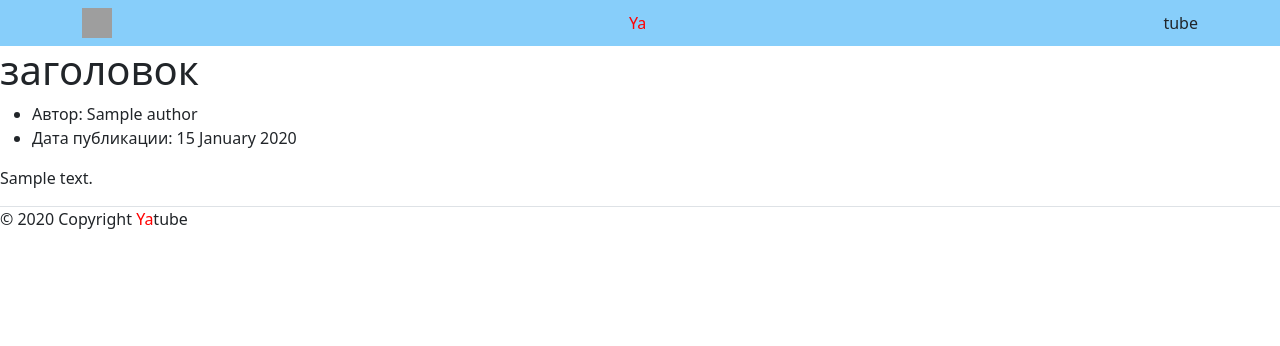
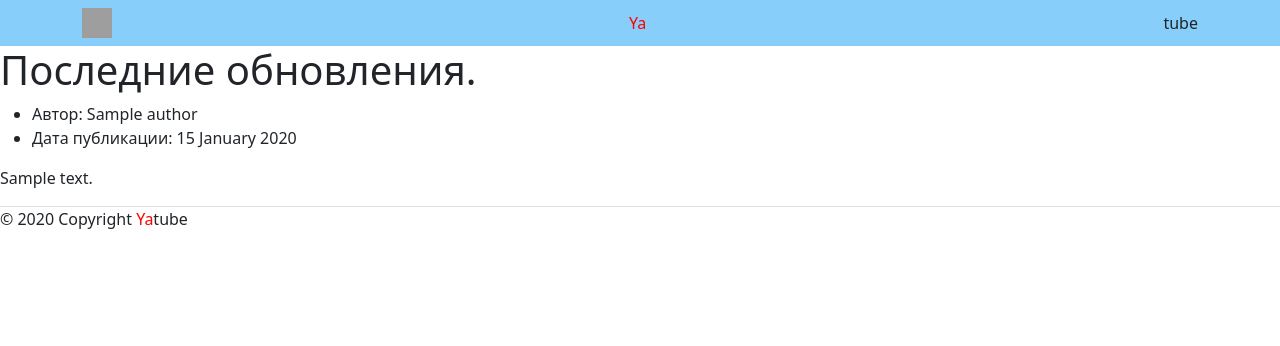
Before and after one commit to IvanM6767/hw02_community, a Django app: template yatube/templates/posts/index.html in a window 1280 px wide. Shown: the top 346 px of the page. Run offline with Django 3.2, Linux system fonts and the light colour scheme; the template is opened without the code that fills it: most values are stand-ins (such as "Sample title", 1, 10 or a date in 2020); some libraries are stand-ins or nearby versions; grey boxes are pictures that could not be loaded.

Commit message:
Update index.html

```diff
--- a/yatube/templates/posts/index.html
+++ b/yatube/templates/posts/index.html
@@ -1,9 +1,9 @@
 {% extends 'base.html' %}
 {% block title %}
-title
+{{ title }}
 {% endblock %}
 {% block content %}
-  <h1>заголовок</h1>
+  <h1>Последние обновления.</h1>
   {% for post in posts %}
     <ul>
       <li>
```
